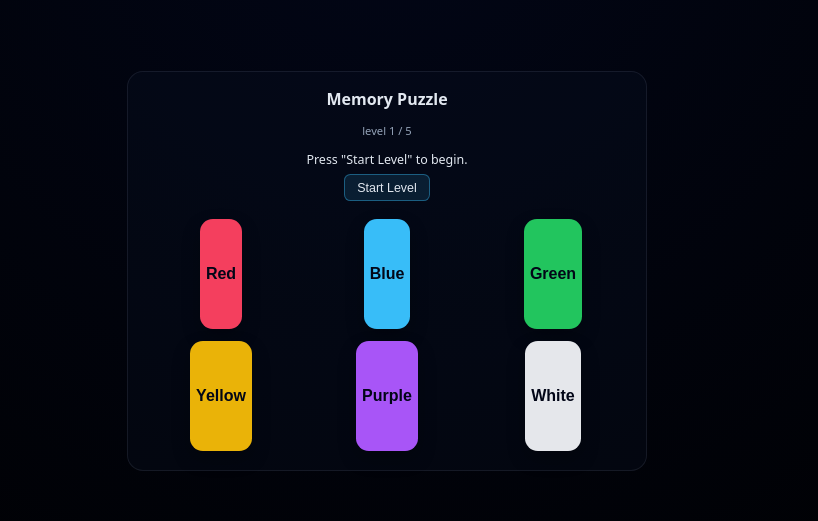
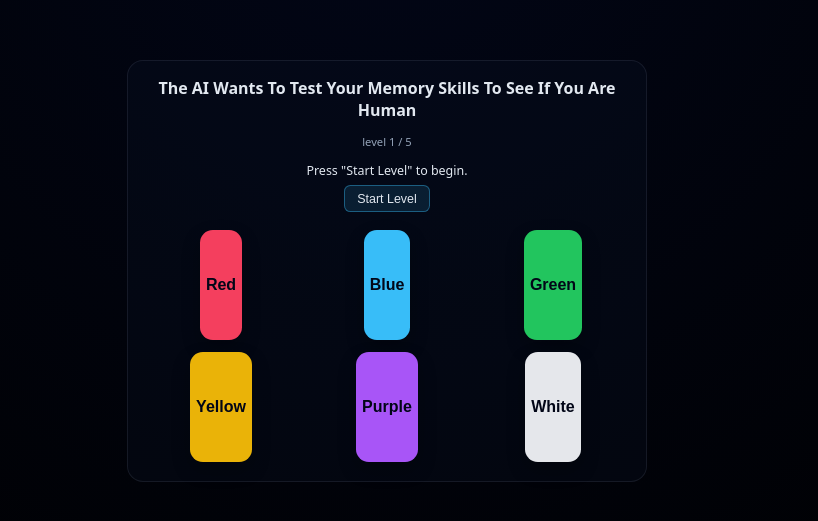
Before and after one commit to Davikking/State_of_Grace_EROOM, a plain HTML site: page Memory_Game/memory.html in a window 1280 px wide. Shown: the part 129-650 px from the top of the page, without its empty margins (253-1071 px from the left). Drawn offline with Linux system fonts and the light colour scheme.

Commit message:
Update memory.html

```diff
--- a/Memory_Game/memory.html
+++ b/Memory_Game/memory.html
@@ -199,7 +199,7 @@
 </head>
 <body>
   <div class="game-wrap" id="game">
-    <h2>Memory Puzzle</h2>
+    <h2>The AI Wants To Test Your Memory Skills To See If You Are Human</h2>
     <div class="meta">level <span id="level">1</span> / 5</div>
     <div class="memory-status" id="status">Press "Start Level" to begin.</div>
     <button id="start" class="primary">Start Level</button>
```
